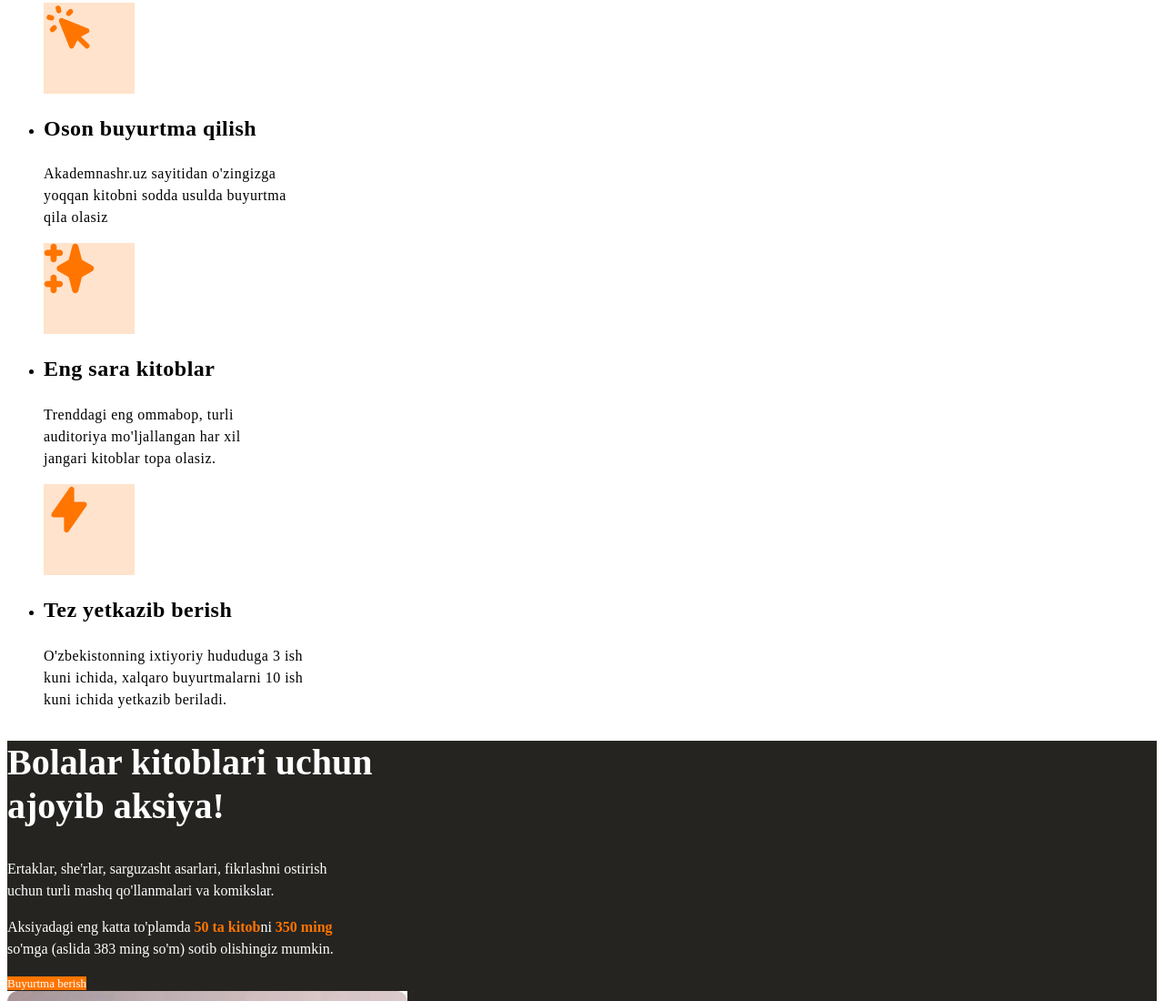
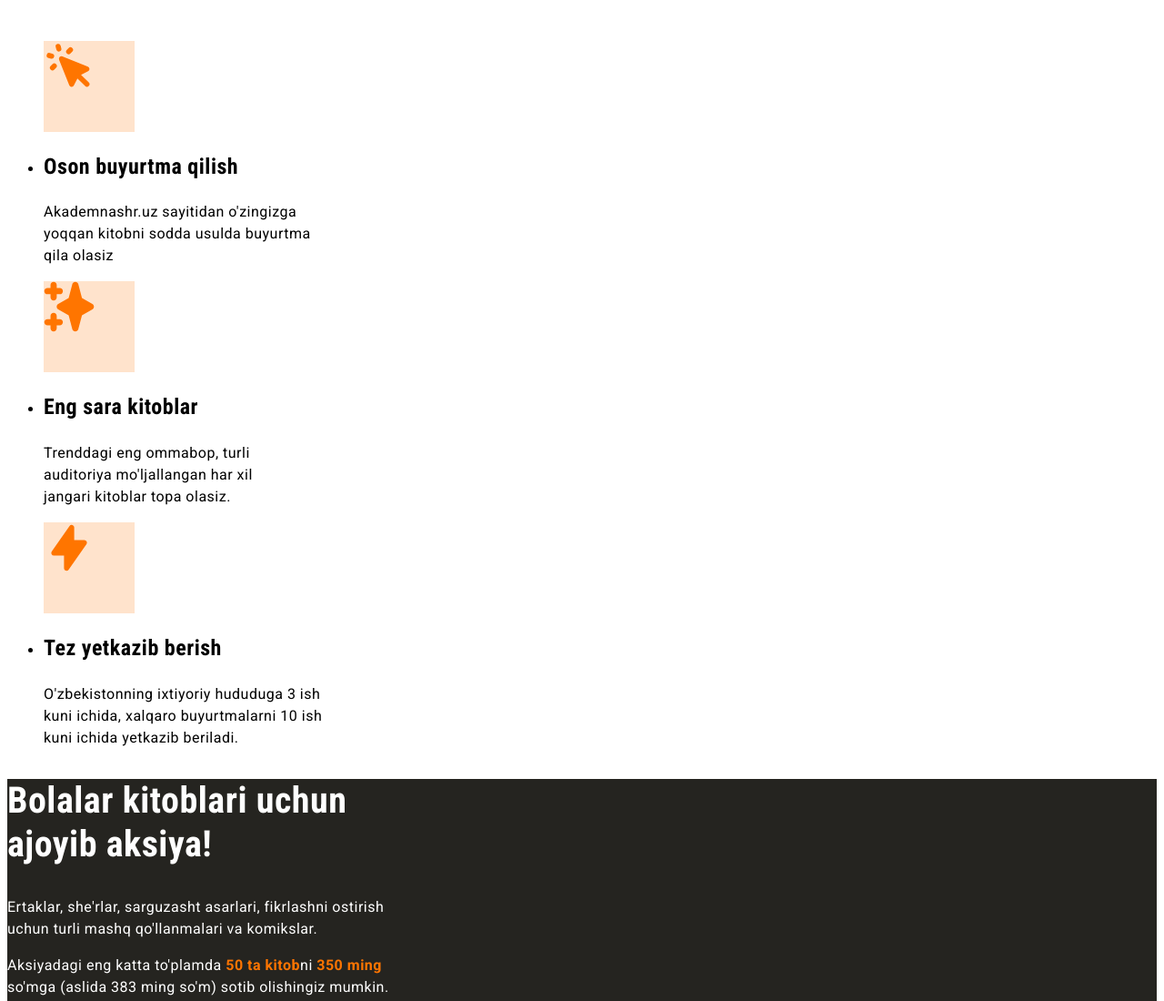
Before and after one commit to toshmatovAhmad/akademik-nashr, a plain HTML site: page Akademnashr/index.html in a window 1280 px wide. Shown: the part 1316-2416 px from the top of the page at 91% size. Drawn offline with Linux system fonts and the light colour scheme.

Commit message:
Add font-family related styles

```diff
--- a/Akademnashr/css/style.css
+++ b/Akademnashr/css/style.css
@@ -1,3 +1,9 @@
+body {
+  font-size: 16px;
+  line-height: 1.5;
+  font-family: "Roboto", "Arial", sans-serif;
+letter-spacing: 0.5px;
+}
 .header-content {
   background: #fff;
 }
@@ -5,9 +11,9 @@
   list-style: none;
 }
 .header-link {
-  font-weight: 500;
   font-size: 13px;
   line-height: 15px;
+  font-weight: 500;
   letter-spacing: 1px;
   text-transform: uppercase;
   text-decoration: none;
@@ -35,22 +41,17 @@
 .hero-heading {
   font-size: 40px;
   line-height: 1.2;
-  letter-spacing: 0.5px;
+  font-family: "Roboto Condensed", "Roboto", "Arial", sans-serif;
 }
 .hero-img {
   width: 510px;
   height: 510px;
 }
-.hero-text {
-  font-size: 16px;
-  line-height: 1.5;
-  letter-spacing: 0.5px;
-}
 .features-heading {
-  width: 440px;
-  font-size: 72px;
-  line-height: 1.2;
-  letter-spacing: 0.5px;
+width: 440px;
+font-size: 72px;
+line-height: 1.2;
+font-family: "Roboto Condensed", "Roboto", "Arial", sans-serif;
 }
 .feature {
   width: 340px;
@@ -63,12 +64,7 @@
 .feature-title {
   font-size: 24px;
   line-height: 1.2;
-  letter-spacing: 0.5px;
-}
-.feature-info {
-  font-size: 16px;
-  line-height: 1.5;
-  letter-spacing: 0.5px;
+  font-family: "Roboto Condensed", "Roboto", "Arial", sans-serif;
 }
 .promo {
   background-color: #252420;
@@ -80,10 +76,7 @@
 .promo-heading {
   font-size: 40px;
   line-height: 48px;
-}
-.promo-text {
-  font-size: 16px;
-  line-height: 1.5;
+  font-family: "Roboto Condensed", "Roboto", "Arial", sans-serif;
 }
 .promo-highlight {
   color: #ff7500;
@@ -105,10 +98,9 @@
 }
 .site-footer-link-list {
   width: 224px;
+  line-height: 19px;
 }
 .site-footer-link-list a {
-  font-size: 16px;
-  line-height: 19px;
   color: #252420;
   text-decoration: none;
 }
--- a/Akademnashr/index.html
+++ b/Akademnashr/index.html
@@ -4,8 +4,11 @@
     <meta charset="UTF-8"/>
     <meta http-equiv="X-UA-Compatible" content="IE=edge"/>
     <meta name="viewport" content="width=device-width, initial-scale=1.0"/>
+    <title>Akademik-sayt</title>
+    <link rel="preconnect" href="https://fonts.googleapis.com">
+    <link rel="preconnect" href="https://fonts.gstatic.com" crossorigin>
+    <link href="https://fonts.googleapis.com/css2?family=Roboto+Condensed:wght@700&family=Roboto:wght@400;500;700&display=swap" rel="stylesheet">
     <link rel="stylesheet" href="css/style.css">
-    <title>Akademik-sayt</title>
 </head>
 <body>
     <header class="header-content">
```
